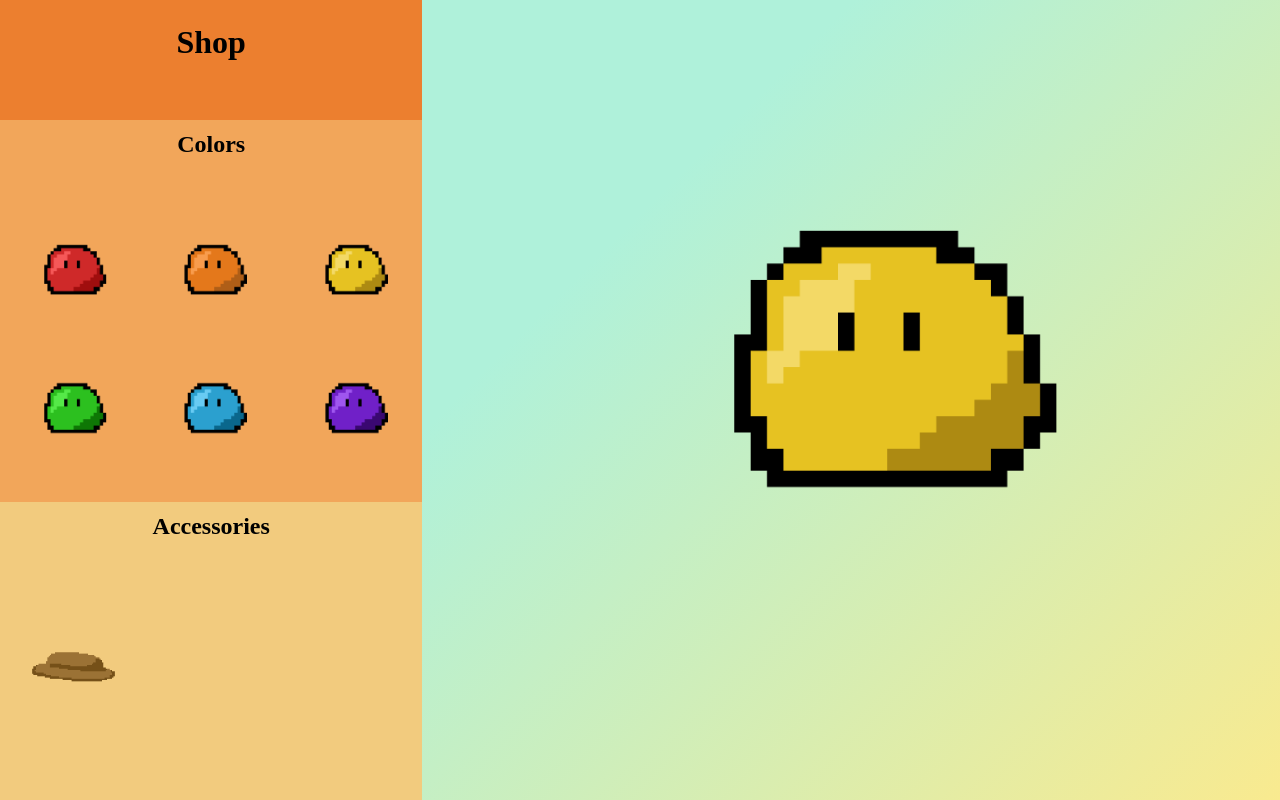
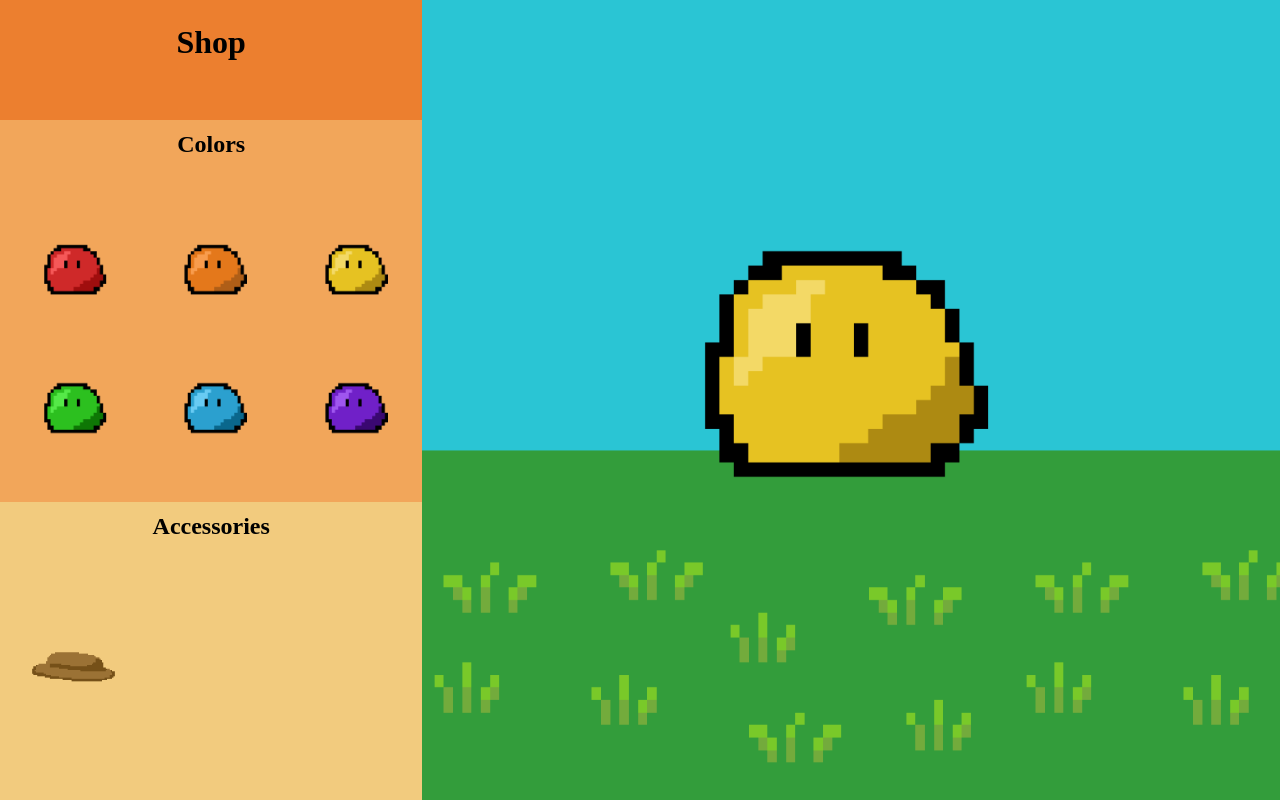
Before and after one commit to KOL305/task-manager-with-slimes, a Flask app: template templates/shop.html in a window 1280 px wide. Run offline with Flask 2, Linux system fonts and the light colour scheme; the template is opened without the code that fills it, so the values that code supplies are empty; parts of the project's set-up code (start-up, migrations or seed data) failed here and were passed over; some libraries are stand-ins or nearby versions.

Commit message:
figured out the background repeat and set the slime to be a set size

```diff
--- a/templates/shop.html
+++ b/templates/shop.html
@@ -28,8 +28,11 @@ body, html {
   position: relative;
   float: right;
   border-collapse: collapse;
-  background-color: #f9ea8f;
-  background-image: linear-gradient(315deg, #f9ea8f 0%, #aff1da 74%);
+  background-image: url('../static/images/background.png');
+  background-size: cover;
+  background-position: center;
+  background-size: 37rem 100%;
+  background-repeat: repeat-x;
 }
 
 h1{
@@ -90,7 +93,7 @@ h1{
     display: block;
     margin-left: auto;
     margin-right: auto;
-    width: 120%;
+    width: 30rem;
     height: auto;
 }
 
```
Also changed, not shown: static/images/background.png (added).
